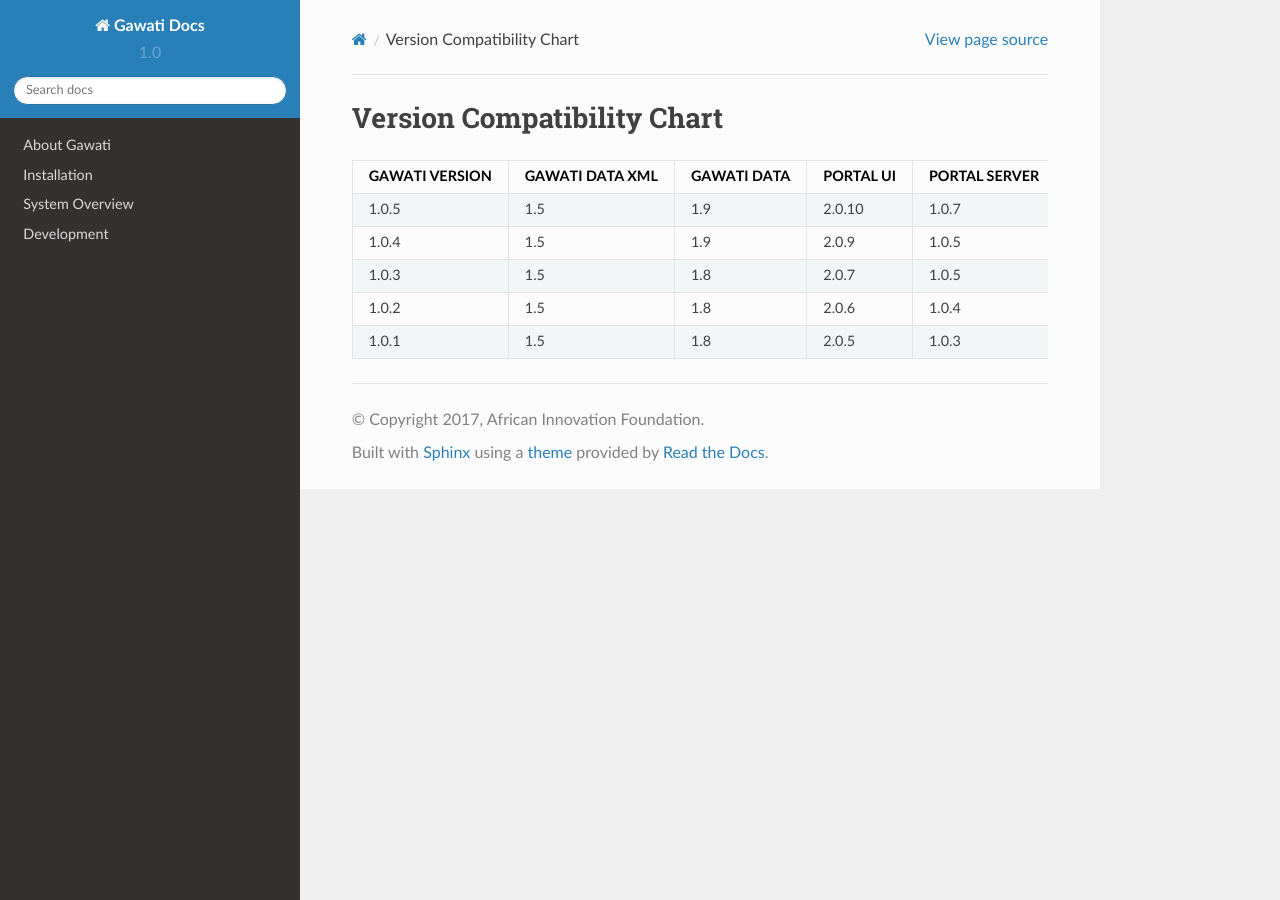
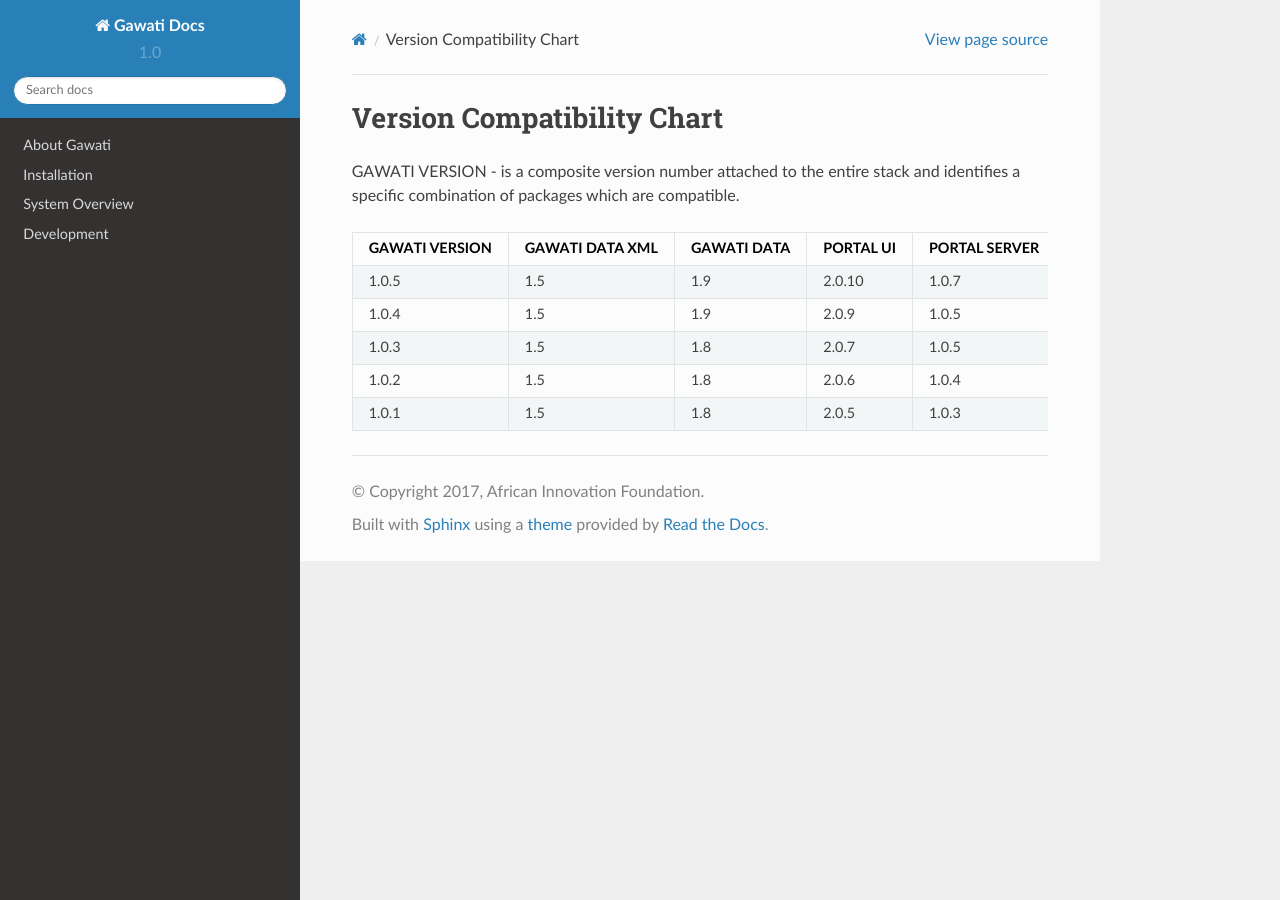
Before and after one commit to gawati/gawati-docs, a Sphinx documentation site: the page built from docs/source/development/version-compat.rst, in a window 1280 px wide. Built offline with Sphinx 7.4.7 and the Read the Docs theme 2.0.0, drawn with Linux system fonts in a browser that asks for light colours.

Commit message:
Updated version info Page

```diff
--- a/docs/source/development/version-compat.rst
+++ b/docs/source/development/version-compat.rst
@@ -1,5 +1,7 @@
 Version Compatibility Chart
 ###########################
+
+GAWATI VERSION - is a composite version number attached to the entire stack and identifies a specific combination of packages which are compatible.
 
 +-------+--------+------+-------+-------+------+
 |GAWATI |GAWATI  |GAWATI|PORTAL |PORTAL |      |
--- a/docs/source/development/version-info.rst
+++ b/docs/source/development/version-info.rst
@@ -1,7 +1,7 @@
 
 **Current Versions**
 
-  * GAWATI 1.0.3
+  * GAWATI 1.0.5
 
     - `gawati portal ui`_ : 2.0.10
     - `gawati portal server`_ : 1.0.7
```
